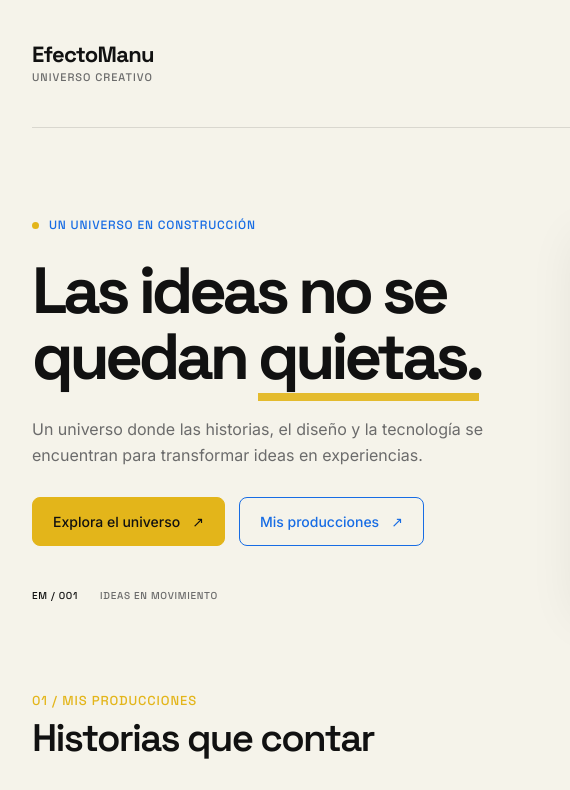
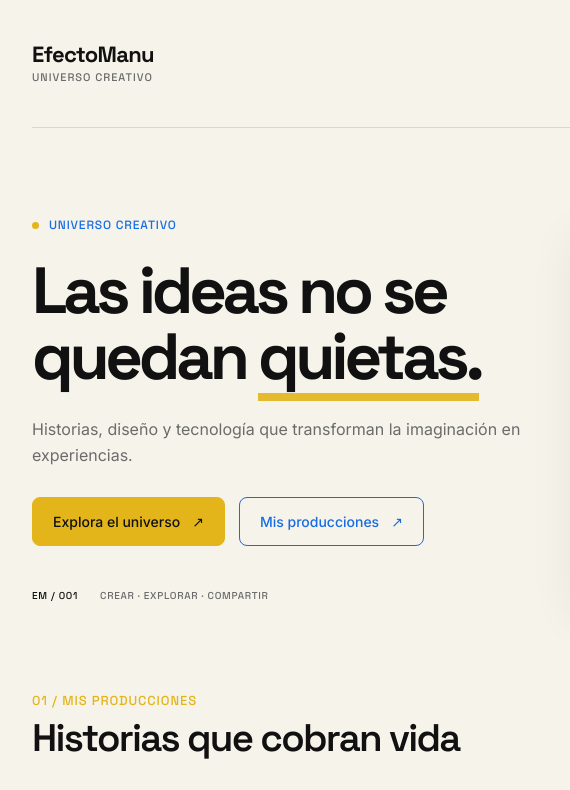
Before and after one commit to EfectoManu/EfectoManu, a plain HTML site: page index.html in a window 1280 px wide. Shown: the top 790 px of the page, 0-570 px from the left. Drawn offline with Linux system fonts and the light colour scheme; grey boxes are pictures that could not be loaded.

Commit message:
Refine selected homepage phrases

```diff
--- a/index.html
+++ b/index.html
@@ -27,11 +27,11 @@
   <main id="contenido" class="wrap">
     <section class="hero section-space" aria-labelledby="hero-title">
       <div class="hero-copy">
-        <p class="eyebrow"><span class="status-dot"></span> UN UNIVERSO EN CONSTRUCCIÓN</p>
+        <p class="eyebrow"><span class="status-dot"></span> UNIVERSO CREATIVO</p>
         <h1 id="hero-title">Las ideas no se quedan <span>quietas.</span></h1>
-        <p class="hero-description">Un universo donde las historias, el diseño y la tecnología se encuentran para transformar ideas en experiencias.</p>
+        <p class="hero-description">Historias, diseño y tecnología que transforman la imaginación en experiencias.</p>
         <div class="hero-actions"><a class="button button-primary" href="#producciones">Explora el universo <span aria-hidden="true">↗</span></a><a class="button button-secondary" href="#producciones">Mis producciones <span aria-hidden="true">↗</span></a></div>
-        <div class="hero-index"><span>EM / 001</span><span>IDEAS EN MOVIMIENTO</span></div>
+        <div class="hero-index"><span>EM / 001</span><span>CREAR · EXPLORAR · COMPARTIR</span></div>
       </div>
       <div class="hero-media">
         <video class="hero-video" autoplay muted loop playsinline preload="metadata" poster="img/productions/img_U30.jpeg" aria-label="Reel audiovisual de EfectoManu">
@@ -42,7 +42,7 @@
       </div>
     </section>
     <section class="content-section" id="producciones" aria-labelledby="producciones-title">
-      <div class="section-heading"><div><p class="section-kicker">01 / MIS PRODUCCIONES</p><h2 id="producciones-title">Historias que contar</h2></div><a class="text-link" href="#contacto">Ver todas <span>↗</span></a></div>
+      <div class="section-heading"><div><p class="section-kicker">01 / MIS PRODUCCIONES</p><h2 id="producciones-title">Historias que cobran vida</h2></div><a class="text-link" href="#contacto">Ver todas <span>↗</span></a></div>
       <div class="card-grid production-grid">
         <article class="work-card"><a class="card-image" href="#contacto" aria-label="Conocer Universitario a los 30"><img src="img/productions/img_U30.jpeg" alt="Imagen de la producción Universitario a los 30" loading="lazy"></a><div class="card-body"><div class="card-meta"><span>VLOG/SERIE</span><span class="production-number">PRODUCCIÓN 001</span></div><h3>Universitario a los 30</h3><p>Una serie documental sobre volver a la universidad y descubrir nuevas formas de crear.</p><a class="text-link" href="https://www.youtube.com/@efectomanu" target="_blank" rel="noreferrer">Explorar producción <span>↗</span></a></div></article>
         <article class="work-card"><a class="card-image" href="https://www.youtube.com/@tecnofibra" target="_blank" rel="noopener noreferrer" aria-label="Visitar el canal de Tecnofibra en YouTube"><img src="img/productions/img_tecnofibra.jpeg" alt="Imagen de la producción Tecnofibra" loading="lazy"></a><div class="card-body"><div class="card-meta"><span>TUTORIALES</span><span class="production-number">PRODUCCIÓN 002</span></div><h3>Tecnofibra</h3><p>Diez años compartiendo conocimientos y tutoriales de la fibra de vidrio paso a paso.</p><a class="text-link" href="https://www.youtube.com/@tecnofibra" target="_blank" rel="noopener noreferrer">Explorar producción <span>↗</span></a></div></article>
@@ -50,7 +50,7 @@
       </div>
     </section>
     <section class="content-section" id="servicios-creativos" aria-labelledby="proyectos-title">
-      <div class="section-heading"><div><p class="section-kicker">02 / SERVICIOS CREATIVOS</p><h2 id="proyectos-title">Ideas que toman forma</h2></div><a class="text-link" href="#contacto">Hablemos <span>↗</span></a></div>
+      <div class="section-heading"><div><p class="section-kicker">02 / SERVICIOS CREATIVOS</p><h2 id="proyectos-title">Creatividad en movimiento</h2></div><a class="text-link" href="#contacto">Hablemos <span>↗</span></a></div>
       <div class="card-grid project-grid">
         <article class="work-card project-card"><a class="card-image" href="https://www.youtube.com/channel/UCof3NCgXrjn82pxXcUSjZTQ" target="_blank" rel="noopener noreferrer" aria-label="Visitar el canal de Familío en YouTube"><img src="img/projects/img_portada_familio.png" alt="Portada del proyecto Familio" loading="lazy"></a><div class="card-body"><div class="card-meta"><span class="project-label">FAMILÍO</span><span class="project-number">PROYECTO 1</span></div><h3>Edición para creadores</h3><p>Montaje y narrativa audiovisual para canales digitales y creadores de contenido.</p><a class="text-link" href="https://www.youtube.com/channel/UCof3NCgXrjn82pxXcUSjZTQ" target="_blank" rel="noopener noreferrer">Visitar canal <span>↗</span></a></div></article>
         <article class="work-card project-card"><a class="card-image" href="#contacto" aria-label="Proyecto Juliette Pardau"><img src="img/projects/img_juliette_pardau.jpg" alt="Fotografía del proyecto audiovisual con Juliette Pardau" loading="lazy"></a><div class="card-body"><div class="card-meta"><span class="project-label">JULIETTE PARDAU</span><span class="project-number">PROYECTO 002</span></div><h3>Campañas y filmmaking</h3><p>De la grabación al montaje final: piezas audiovisuales creadas para marcas y campañas.</p><a class="text-link" href="#contacto">Ver proyecto <span>↗</span></a></div></article>
@@ -67,13 +67,13 @@
       <a class="text-link lab-all" href="#contacto">Explorar LAB <span>↗</span></a>
     </section>
     <section class="contact-section" id="contacto" aria-labelledby="contacto-title">
-      <div class="contact-inner"><p class="section-kicker">05 / COLABORACIONES</p><h2 id="contacto-title">¿Creamos algo juntos?</h2><p>Ideas, historias y proyectos que todavía no existen.</p><a class="button button-primary" href="mailto:efectomanu@gmail.com">Hablemos <span aria-hidden="true">↗</span></a></div>
+      <div class="contact-inner"><p class="section-kicker">05 / COLABORACIONES</p><h2 id="contacto-title">¿Creamos algo juntos?</h2><p>Nuevas historias comienzan con una conversación.</p><a class="button button-primary" href="mailto:efectomanu@gmail.com">Hablemos <span aria-hidden="true">↗</span></a></div>
     </section>
     <section class="store-note" id="tienda"><span class="store-index">04 / TIENDA</span><p>Este rincón está en construcción. Pronto, ideas que también podrás llevar contigo.</p><span class="store-status">PRÓXIMAMENTE <i></i></span></section>
   </main>
   <footer class="site-footer wrap">
-    <div class="footer-top"><div class="footer-brand"><a class="brand" href="#inicio"><span class="brand-name">EfectoManu</span><span class="brand-subtitle">UNIVERSO CREATIVO</span></a><p>Las ideas no se quedan quietas.</p><span>Historias, diseño y tecnología.</span></div><div class="footer-links"><div><p class="footer-label">EXPLORAR</p><a href="#inicio">Inicio</a><a href="#producciones">Mis producciones</a><a href="#servicios-creativos">Servicios creativos</a><a href="#lab">LAB</a></div><div><p class="footer-label">ENCUÉNTRAME</p><a href="https://www.youtube.com/@efectomanu" target="_blank" rel="noreferrer">YouTube ↗</a><a href="https://www.instagram.com/efectomanu/" target="_blank" rel="noreferrer">Instagram ↗</a><a href="https://www.tiktok.com/@efectomanu" target="_blank" rel="noreferrer">TikTok ↗</a></div></div></div>
-    <div class="footer-bottom"><span>© <span id="year">2026</span> EfectoManu</span><span>Un universo en construcción.</span><a href="#inicio">Volver arriba ↑</a></div>
+    <div class="footer-top"><div class="footer-brand"><a class="brand" href="#inicio"><span class="brand-name">EfectoManu</span><span class="brand-subtitle">UNIVERSO CREATIVO</span></a><p>La imaginación no tiene límites.</p><span>Historias, diseño y tecnología.</span></div><div class="footer-links"><div><p class="footer-label">EXPLORAR</p><a href="#inicio">Inicio</a><a href="#producciones">Mis producciones</a><a href="#servicios-creativos">Servicios creativos</a><a href="#lab">LAB</a></div><div><p class="footer-label">ENCUÉNTRAME</p><a href="https://www.youtube.com/@efectomanu" target="_blank" rel="noreferrer">YouTube ↗</a><a href="https://www.instagram.com/efectomanu/" target="_blank" rel="noreferrer">Instagram ↗</a><a href="https://www.tiktok.com/@efectomanu" target="_blank" rel="noreferrer">TikTok ↗</a></div></div></div>
+    <div class="footer-bottom"><span>© <span id="year">2026</span> EfectoManu</span><span>Un universo creativo.</span><a href="#inicio">Volver arriba ↑</a></div>
   </footer>
 </body>
 </html>
```
